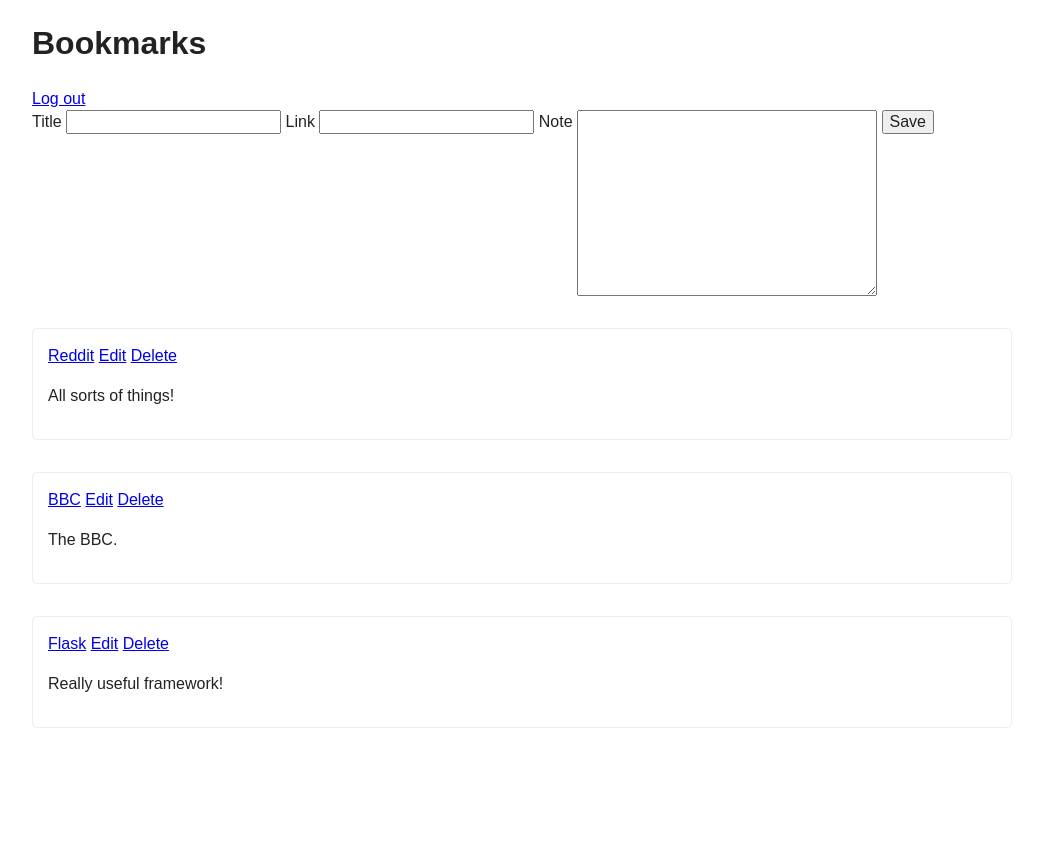
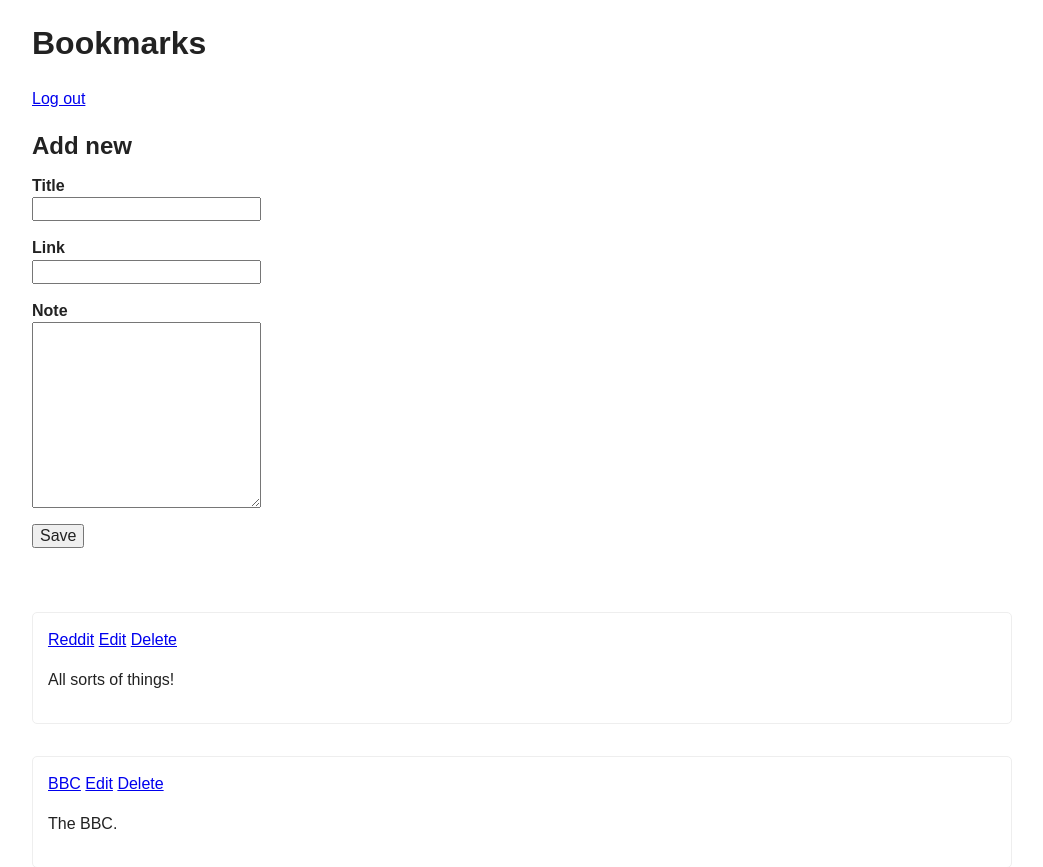
Before and after one commit to whostolemyhat/bookmarks, a Flask app: page / in a window 1280 px wide. Shown: the top 867 px of the page, without its empty margins (118-1161 px from the left). Before the commit the page ends 728 px from the top, so only its background shows below. Run offline with Flask 2, Linux system fonts and the light colour scheme; the visitor is signed in with stand-in values (Sample User, id 1); data comes from the database, SQL or seed files in the repository; some libraries are stand-ins or nearby versions.

Commit message:
Bit of styling

```diff
--- a/static/css/style.css
+++ b/static/css/style.css
@@ -6,6 +6,16 @@ body {
     margin: 0 150px 100px;
 }
 
+/* Text */
+
+h1, h2, h3 {}
+
+h2 {
+    margin: .8em 0 .3em;
+}
+
+/* End text */
+
 .entries {
     list-style-type: none;
     padding: 0;
@@ -13,7 +23,6 @@ body {
 }
 
 li {
-    /*background: #eee;*/
     border: 1px solid #eee;
     border-radius: 5px;
     padding: 15px;
@@ -46,3 +55,25 @@ li {
     padding: 0.5em;
     border: 1px solid #AACBE2;
 }
+
+/* Forms */
+form {
+    width: 25%;
+    padding: .3em 1em 1em 0;
+}
+
+input, textarea {
+    width: 100%;
+    margin-bottom: 1em;
+}
+
+input[type="submit"] {
+    width: auto;
+}
+
+label {
+    font-weight: bold;
+    display: block;
+}
+
+/* End forms */
--- a/templates/layout.html
+++ b/templates/layout.html
@@ -15,7 +15,7 @@
         <link rel="stylesheet" type="text/css" href="{{ url_for('static', filename='css/normalize.css') }}" media="all">
         <link rel="stylesheet" type="text/css" href="{{ url_for('static', filename='css/main.css') }}" media="all">
         <link rel="stylesheet" type="text/css" href="{{ url_for('static', filename='css/style.css') }}" media="all">
-        <script src="js/vendor/modernizr-2.6.1.min.js"></script>
+        <script src="{{ url_for('static', filename='js/vendor/modernizr-2.6.1.min.js') }}"></script>
     </head>
     <body>
         <!--[if lt IE 7]>
@@ -39,9 +39,9 @@
 
 
         <script src="//ajax.googleapis.com/ajax/libs/jquery/1.8.0/jquery.min.js"></script>
-        <script>window.jQuery || document.write('<script src="js/vendor/jquery-1.8.0.min.js"><\/script>')</script>
-        <script src="js/plugins.js"></script>
-        <script src="js/main.js"></script>
+        <script>window.jQuery || document.write('<script src="/static/js/vendor/jquery-1.8.0.min.js"><\/script>')</script>
+        <script src="{{ url_for('static', filename='js/plugins.js') }}"></script>
+        <script src="{{ url_for('static', filename='js/main.js') }}"></script>
 
         <!-- Google Analytics: change UA-XXXXX-X to be your site's ID. -->
         <script>
--- a/templates/show_links.html
+++ b/templates/show_links.html
@@ -2,6 +2,7 @@
 {% block body %}
 
     {% if session.logged_in %}
+    <h2>Add new</h2>
         <form action="{{ url_for('add_bookmark') }}" method="post" class="add-bookmark">
             <label for="title">Title</label>
             <input type="text" name="title" id="title" />
```
